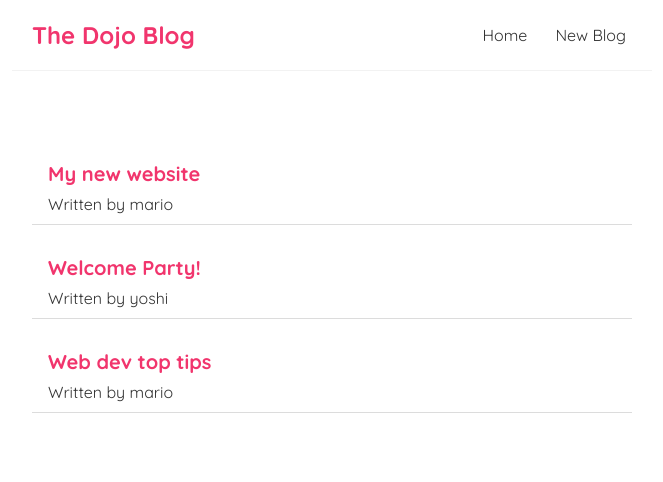
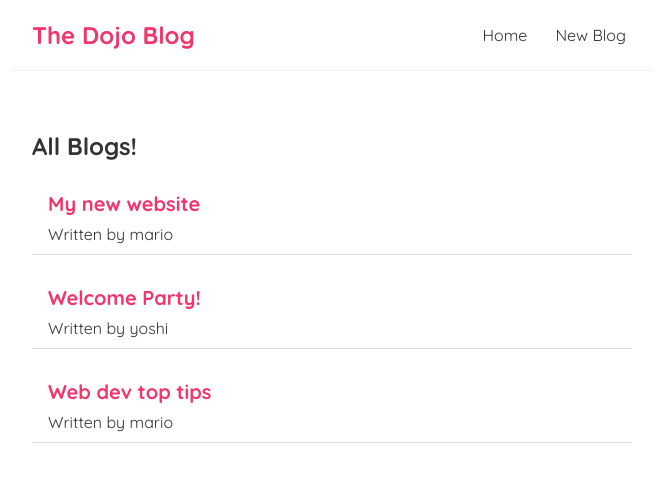
Before and after one commit to NalinSaumil/reactjs_blog, a React (Create React App) app: page / in a window 1280 px wide. Shown: the top 482 px of the page, without its empty margins (308-971 px from the left). Built offline with nearby package versions, Linux system fonts and the light colour scheme.

Commit message:
commit to lesson9: learned about reusable components, basically destructuring code and reusing the component within component method over and over again. Also learned about props and how components can back talk with each other

```diff
--- /dev/null
+++ b/src/BlogList.js
@@ -0,0 +1,18 @@
+const BlogList = ({ blogs, title }) => {
+    // const blogs = props.blogs;
+    // const title = props.title;
+
+    return (
+        <div className="blog-list">
+            <h2>{ title }</h2>
+            {blogs.map((blog) => (
+                <div className="blog-preview" key={blog.id}>
+                    <h2>{blog.title}</h2>
+                    <p>Written by {blog.author}</p>
+                </div>
+            ))}
+        </div>
+    );
+}
+
+export default BlogList;
--- a/src/Home.js
+++ b/src/Home.js
@@ -1,4 +1,5 @@
 import { useState } from 'react';
+import BlogList from './BlogList';
 
 const Home = () => {
     const [blogs, setBlogs] = useState([
@@ -8,12 +9,7 @@
     ]);
     return (
         <div className="home">
-            {blogs.map((blog) => (
-                <div className="blog-preview" key={blog.id}>
-                    <h2>{blog.title}</h2>
-                    <p>Written by {blog.author}</p>
-                </div>
-            ))}
+            <BlogList blogs={ blogs } title="All Blogs!" />
         </div>
     );
 }
```
